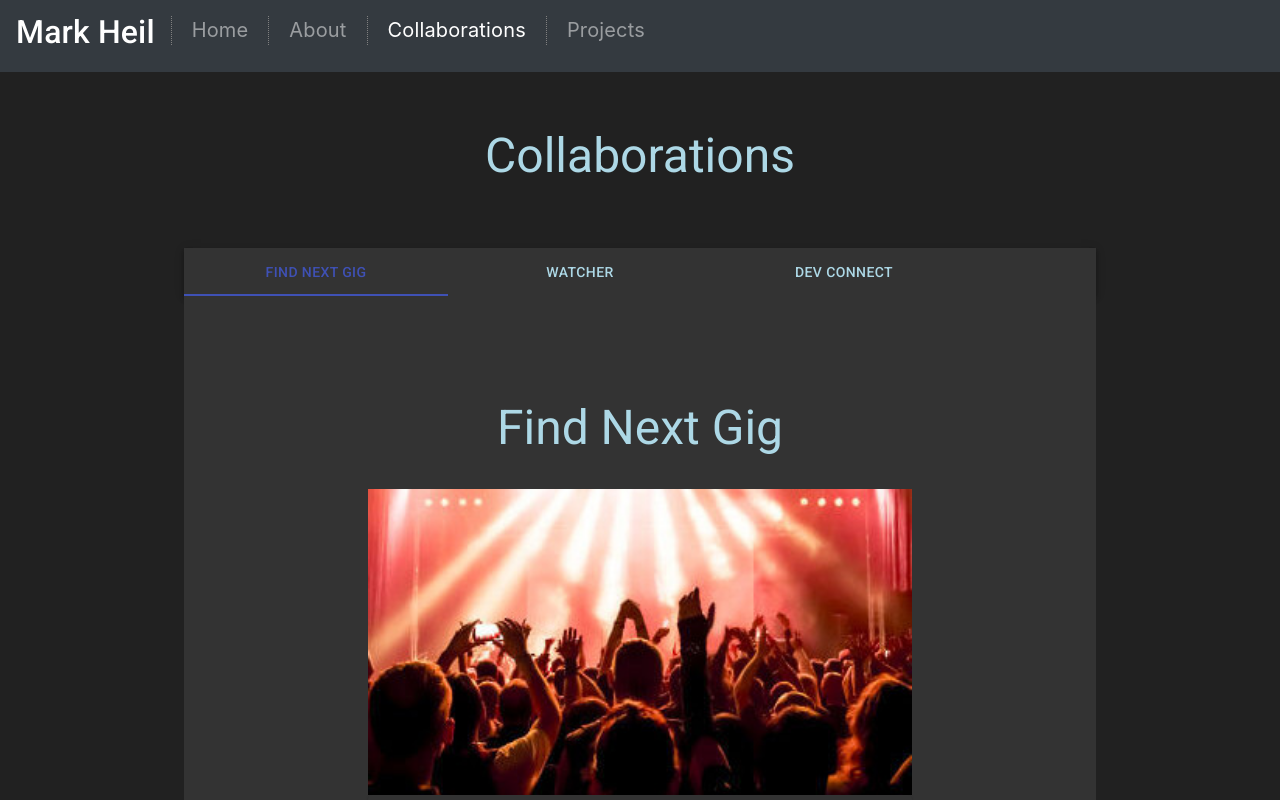
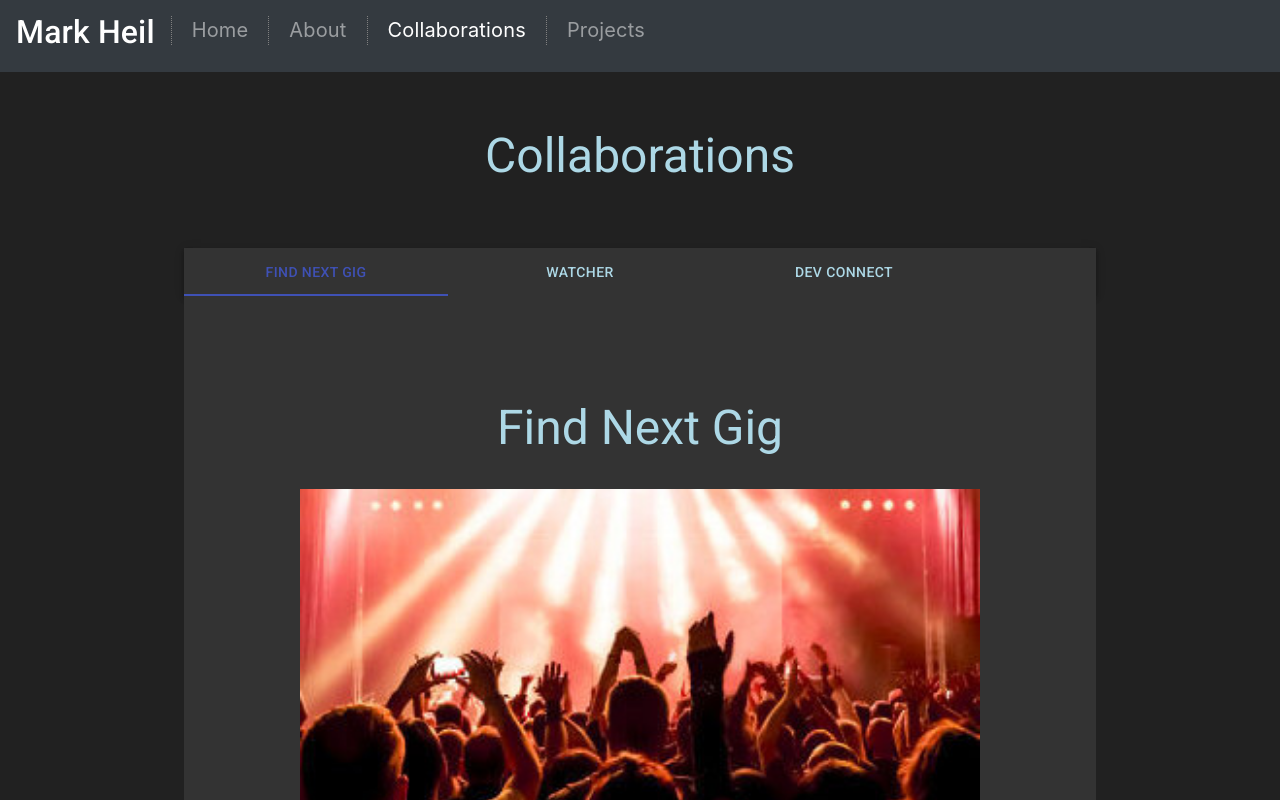
Before and after one commit to Merkraith/React-Portfolio, a React (Create React App) app: page /Pages/Collaborations in a window 1280 px wide. Shown: the top 800 px of the page. Built offline with nearby package versions, Linux system fonts and the light colour scheme.

Commit message:
updated card sizes for cards, for better display on different size screens

```diff
--- a/src/components/DevConnect/index.js
+++ b/src/components/DevConnect/index.js
@@ -73,9 +73,7 @@ export default function ImgMediaCard() {
 
       <CssBaseline />
       <Container className={classes.cardGrid} maxWidth="md">
-        {/* <Grid justify="center" container spacing={4}> */}
-        <Grid align="center" xs={12} sm={4} md={8} >
-          {/* <Card className={classes.card}> */}
+        <Grid align="center" xs={10} sm={10} md={10} lg={10}>
           <CardContent className={classes.cardContent}>
             <Typography gutterBottom variant="h3" component="h3" className={classes.text2}>
               Dev Connect
@@ -89,7 +87,7 @@ export default function ImgMediaCard() {
           <div className={classes.root}>
             <Accordion className={classes.bg}>
               <AccordionSummary
-                expandIcon={<ExpandMoreIcon className={classes.text2}/>}
+                expandIcon={<ExpandMoreIcon className={classes.text2} />}
                 aria-controls="panel1a-content"
                 id="panel1a-header"
               >
@@ -107,7 +105,7 @@ export default function ImgMediaCard() {
           <div className={classes.root}>
             <Accordion className={classes.bg}>
               <AccordionSummary
-                expandIcon={<ExpandMoreIcon className={classes.text2}/>}
+                expandIcon={<ExpandMoreIcon className={classes.text2} />}
                 aria-controls="panel1a-content"
                 id="panel1a-header"
               >
@@ -122,7 +120,7 @@ export default function ImgMediaCard() {
           </div>
           <Grid item xs={12} sm container className={classes.cardGrid}>
             <Grid container spacing={spacing} justify="center">
-            <Tooltip title="GitHub" aria-label="GitHub">
+              <Tooltip title="GitHub" aria-label="GitHub">
                 <Link href="https://github.com/patrick-merrick/project-three"> <GitHubIcon className={classes.text} fontSize="large" /></Link>
               </Tooltip>
               <Tooltip title="Deployed Link" aria-label="Deployed Link">
@@ -130,7 +128,6 @@ export default function ImgMediaCard() {
               </Tooltip>
             </Grid>
           </Grid>
-          {/* </Card> */}
         </Grid>
       </Container>
     </div>
--- a/src/components/FFQuiz/index.js
+++ b/src/components/FFQuiz/index.js
@@ -70,10 +70,9 @@ export default function ImgMediaCard() {
   return (
 
     <div>
-
       <CssBaseline />
       <Container className={classes.cardGrid} maxWidth="md">
-        <Grid align="center" xs={12} sm={4} md={8} >
+      <Grid align="center" xs={10} sm={10} md={10} lg={10}>
         <CardContent className={classes.cardContent}>
             <Typography gutterBottom variant="h3" component="h3" className={classes.text2}>
               Final Fantasy Quiz
--- a/src/components/FindNextGig/index.js
+++ b/src/components/FindNextGig/index.js
@@ -71,8 +71,8 @@ export default function ImgMediaCard() {
 
     <div>
       <CssBaseline />
-      <Container className={classes.cardGrid} maxWidth="md">
-        <Grid align="center" xs={12} sm={4} md={8} >
+      <Container className={classes.cardGrid} maxWidth="lg">
+        <Grid align="center" xs={10} sm={10} md={10} lg={10}>
           <CardContent className={classes.cardContent}>
             <Typography gutterBottom variant="h3" component="h3" className={classes.text2}>
               Find Next Gig
@@ -86,7 +86,7 @@ export default function ImgMediaCard() {
           <div className={classes.root}>
             <Accordion className={classes.bg}>
               <AccordionSummary
-                expandIcon={<ExpandMoreIcon className={classes.text2}/>}
+                expandIcon={<ExpandMoreIcon className={classes.text2} />}
                 aria-controls="panel1a-content"
                 id="panel1a-header"
               >
@@ -105,7 +105,7 @@ export default function ImgMediaCard() {
           <div className={classes.root}>
             <Accordion className={classes.bg}>
               <AccordionSummary
-                expandIcon={<ExpandMoreIcon className={classes.text2}/>}
+                expandIcon={<ExpandMoreIcon className={classes.text2} />}
                 aria-controls="panel1a-content"
                 id="panel1a-header"
               >
@@ -120,11 +120,11 @@ export default function ImgMediaCard() {
           </div>
           <Grid item xs={12} sm container className={classes.cardGrid}>
             <Grid container spacing={spacing} justify="center">
-            <Tooltip title="GitHub" aria-label="GitHub">
-              <Link href="https://github.com/Merkraith/Band-Tour-Manager"> <GitHubIcon className={classes.text} fontSize="large" /></Link>
+              <Tooltip title="GitHub" aria-label="GitHub">
+                <Link href="https://github.com/Merkraith/Band-Tour-Manager"> <GitHubIcon className={classes.text} fontSize="large" /></Link>
               </Tooltip>
               <Tooltip title="Deployed Link" aria-label="Deployed Link">
-              <Link href="https://merkraith.github.io/Band-Tour-Manager/"> <DvrIcon className={classes.text} fontSize="large" /></Link>
+                <Link href="https://merkraith.github.io/Band-Tour-Manager/"> <DvrIcon className={classes.text} fontSize="large" /></Link>
               </Tooltip>
             </Grid>
           </Grid>
--- a/src/components/Watcher/index.js
+++ b/src/components/Watcher/index.js
@@ -72,7 +72,7 @@ export default function ImgMediaCard() {
     <div>
       <CssBaseline />
       <Container className={classes.cardGrid} maxWidth="md">
-        <Grid align="center" xs={12} sm={4} md={8} >
+        <Grid align="center" xs={10} sm={10} md={10} lg={10}>
           <CardContent className={classes.cardContent}>
             <Typography gutterBottom variant="h3" component="h3" className={classes.text2}>
               Watcher
@@ -86,7 +86,7 @@ export default function ImgMediaCard() {
           <div className={classes.root}>
             <Accordion className={classes.bg}>
               <AccordionSummary
-                expandIcon={<ExpandMoreIcon className={classes.text2}/>}
+                expandIcon={<ExpandMoreIcon className={classes.text2} />}
                 aria-controls="panel1a-content"
                 id="panel1a-header"
               >
@@ -104,7 +104,7 @@ export default function ImgMediaCard() {
           <div className={classes.root}>
             <Accordion className={classes.bg}>
               <AccordionSummary
-                expandIcon={<ExpandMoreIcon className={classes.text2}/>}
+                expandIcon={<ExpandMoreIcon className={classes.text2} />}
                 aria-controls="panel1a-content"
                 id="panel1a-header"
               >
@@ -127,7 +127,6 @@ export default function ImgMediaCard() {
               </Tooltip>
             </Grid>
           </Grid>
-          {/* </Card> */}
         </Grid>
       </Container>
     </div>
--- a/src/components/WeatherDashboard/index.js
+++ b/src/components/WeatherDashboard/index.js
@@ -70,10 +70,9 @@ export default function ImgMediaCard() {
   return (
 
     <div>
-
       <CssBaseline />
       <Container className={classes.cardGrid} maxWidth="md">
-        <Grid align="center" xs={12} sm={4} md={8} >
+        <Grid align="center" xs={10} sm={10} md={10} lg={10}>
           <CardContent className={classes.cardContent}>
             <Typography gutterBottom variant="h3" component="h3" className={classes.text2}>
               Weather Dashboard
@@ -87,7 +86,7 @@ export default function ImgMediaCard() {
           <div className={classes.root}>
             <Accordion className={classes.bg}>
               <AccordionSummary
-                expandIcon={<ExpandMoreIcon className={classes.text2}/>}
+                expandIcon={<ExpandMoreIcon className={classes.text2} />}
                 aria-controls="panel1a-content"
                 id="panel1a-header"
               >
@@ -104,7 +103,7 @@ export default function ImgMediaCard() {
           <div className={classes.root}>
             <Accordion className={classes.bg}>
               <AccordionSummary
-                expandIcon={<ExpandMoreIcon className={classes.text2}/>}
+                expandIcon={<ExpandMoreIcon className={classes.text2} />}
                 aria-controls="panel1a-content"
                 id="panel1a-header"
               >
@@ -119,11 +118,11 @@ export default function ImgMediaCard() {
           </div>
           <Grid item xs={12} sm container className={classes.cardGrid}>
             <Grid container spacing={spacing} justify="center">
-            <Tooltip title="GitHub" aria-label="GitHub">
-              <Link href="https://github.com/Merkraith/Weather-Dashboard"> <GitHubIcon className={classes.text} fontSize="large" /></Link>
+              <Tooltip title="GitHub" aria-label="GitHub">
+                <Link href="https://github.com/Merkraith/Weather-Dashboard"> <GitHubIcon className={classes.text} fontSize="large" /></Link>
               </Tooltip>
               <Tooltip title="Deployed Link" aria-label="Deployed Link">
-              <Link href="https://merkraith.github.io/Weather-Dashboard/"> <DvrIcon className={classes.text} fontSize="large" /></Link>
+                <Link href="https://merkraith.github.io/Weather-Dashboard/"> <DvrIcon className={classes.text} fontSize="large" /></Link>
               </Tooltip>
             </Grid>
           </Grid>
--- a/src/components/WorkdayPlanner/index.js
+++ b/src/components/WorkdayPlanner/index.js
@@ -72,7 +72,7 @@ export default function ImgMediaCard() {
     <div>
       <CssBaseline />
       <Container className={classes.cardGrid} maxWidth="md">
-        <Grid align="center" xs={12} sm={4} md={8} >
+        <Grid align="center" xs={10} sm={10} md={10} lg={10}>
           <CardContent className={classes.cardContent}>
             <Typography gutterBottom variant="h3" component="h3" className={classes.text2}>
               Workday Planner
@@ -86,7 +86,7 @@ export default function ImgMediaCard() {
           <div className={classes.root}>
             <Accordion className={classes.bg}>
               <AccordionSummary
-                expandIcon={<ExpandMoreIcon className={classes.text2}/>}
+                expandIcon={<ExpandMoreIcon className={classes.text2} />}
                 aria-controls="panel1a-content"
                 id="panel1a-header"
               >
@@ -102,7 +102,7 @@ export default function ImgMediaCard() {
           <div className={classes.root}>
             <Accordion className={classes.bg}>
               <AccordionSummary
-                expandIcon={<ExpandMoreIcon className={classes.text2}/>}
+                expandIcon={<ExpandMoreIcon className={classes.text2} />}
                 aria-controls="panel1a-content"
                 id="panel1a-header"
               >
```
Also changed, not shown: src/components/PasswordGen/index.js (+5 -7 lines). Lines whose indentation alone changed are shown as unchanged.
